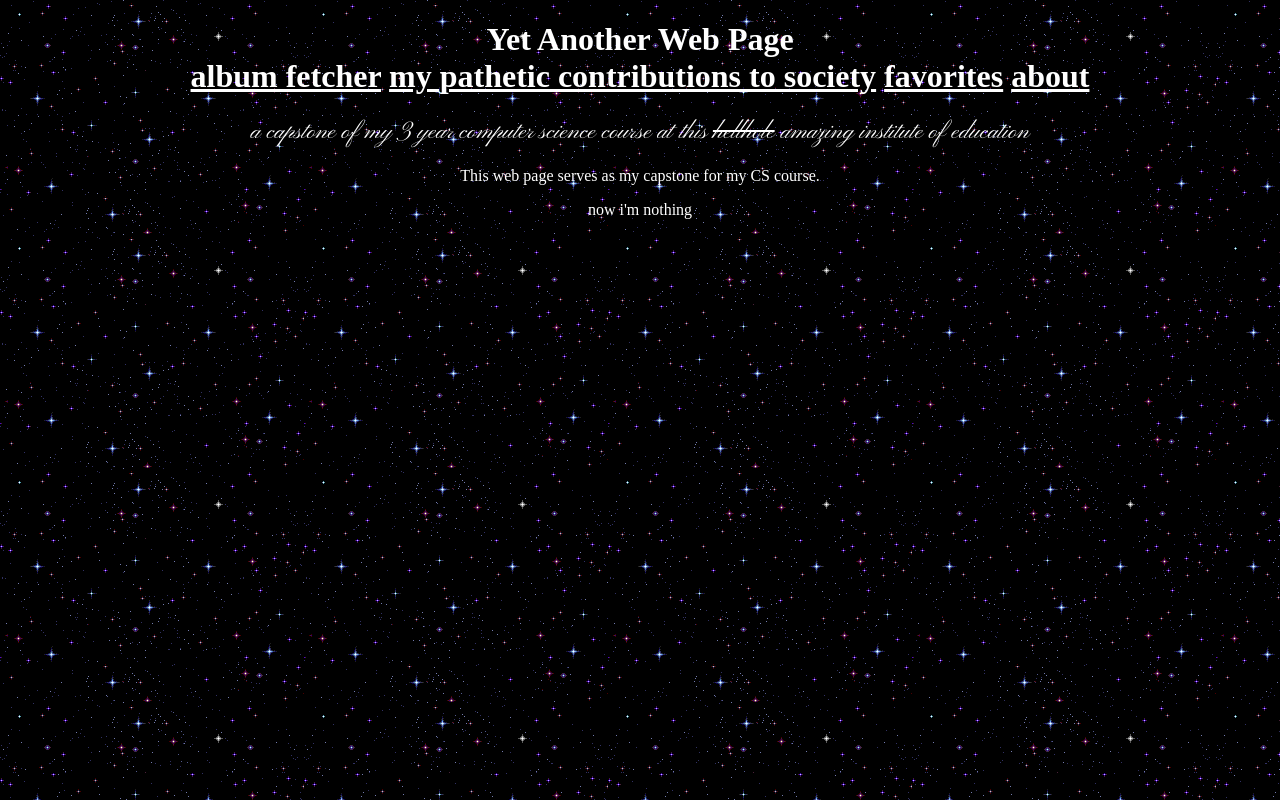
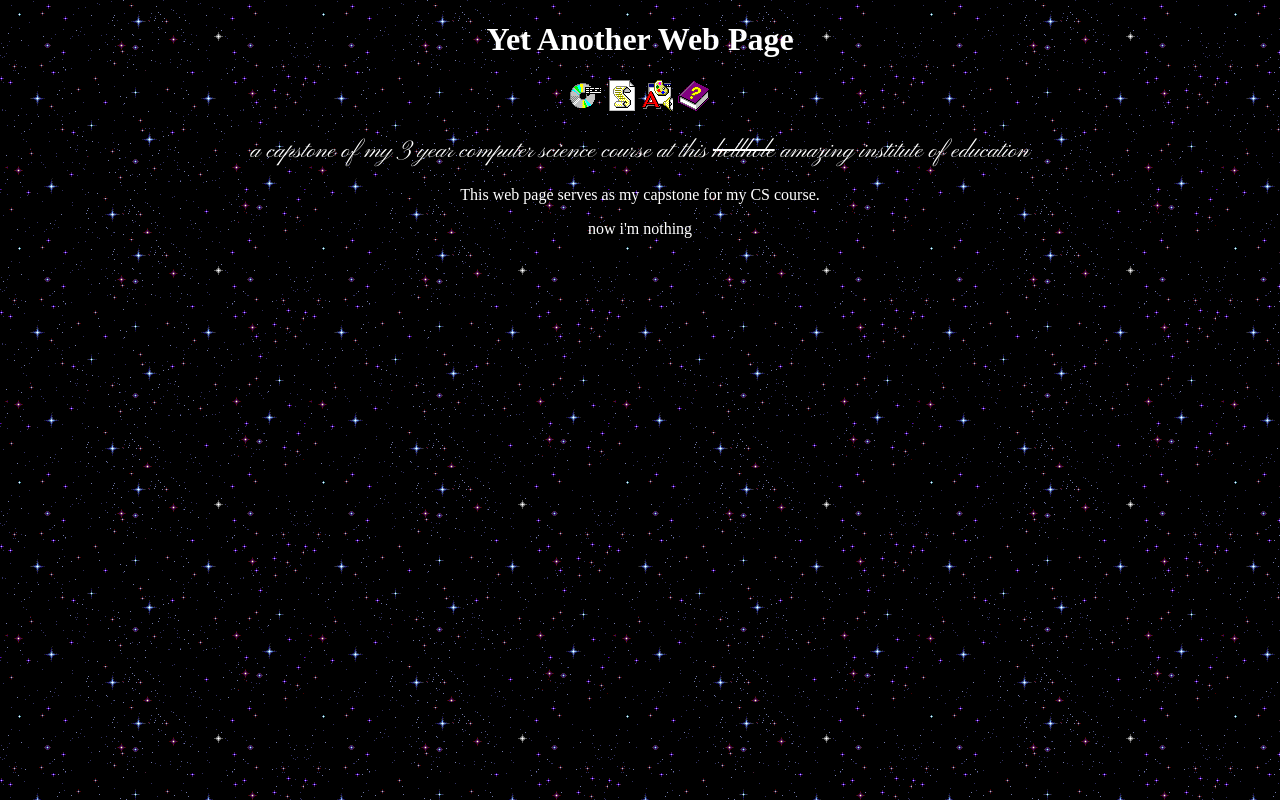
Before and after one commit to rsmithwghs/wghs-cs-capstone, a plain HTML site: page index.html in a window 1280 px wide. Drawn offline with Linux system fonts and the light colour scheme; a web font is replaced by a local one.

Commit message:
changed A tags on index to icons

```diff
--- a/index.html
+++ b/index.html
@@ -13,14 +13,15 @@
     <link href="https://fonts.googleapis.com/css2?family=Pinyon+Script&display=swap" rel="stylesheet">
 </head>
 <body>
-<h1>Yet Another Web Page
-    <div id="links">
-        <a href="album/albumfetcher.html">album fetcher</a>
-        <a href="contrib/contributions.html">my pathetic contributions to society</a>
-        <a href="fav/favs.html">favorites</a>
-        <a href="about/about.html">about</a>
-    </div>
-</h1>
+<h1>Yet Another Web Page</h1>
+<div>
+    <a href="album/albumfetcher.html"><img src="resources/cdicon.png" alt="Album Fetcher"></a>
+    <a href="contrib/contributions.html"><img src="resources/scriptyell.png" alt="Contrib"></a>
+    <a href="fav/favs.html"><img src="resources/fav.png" alt="Favorites"></a>
+    <a href="about/about.html"><img src="resources/helpbook.png" alt="About"></a>
+</div>
+
+
 <h2>a capstone of my 3 year computer science course at this <s>hellhole</s> amazing institute of education</h2>
 
 
```
Also changed, not shown: resources/cdicon.png (added), resources/fav.png (added), resources/helpbook.png (added), resources/scriptyell.png (added), stylesheet.css (line endings or trailing spaces).
